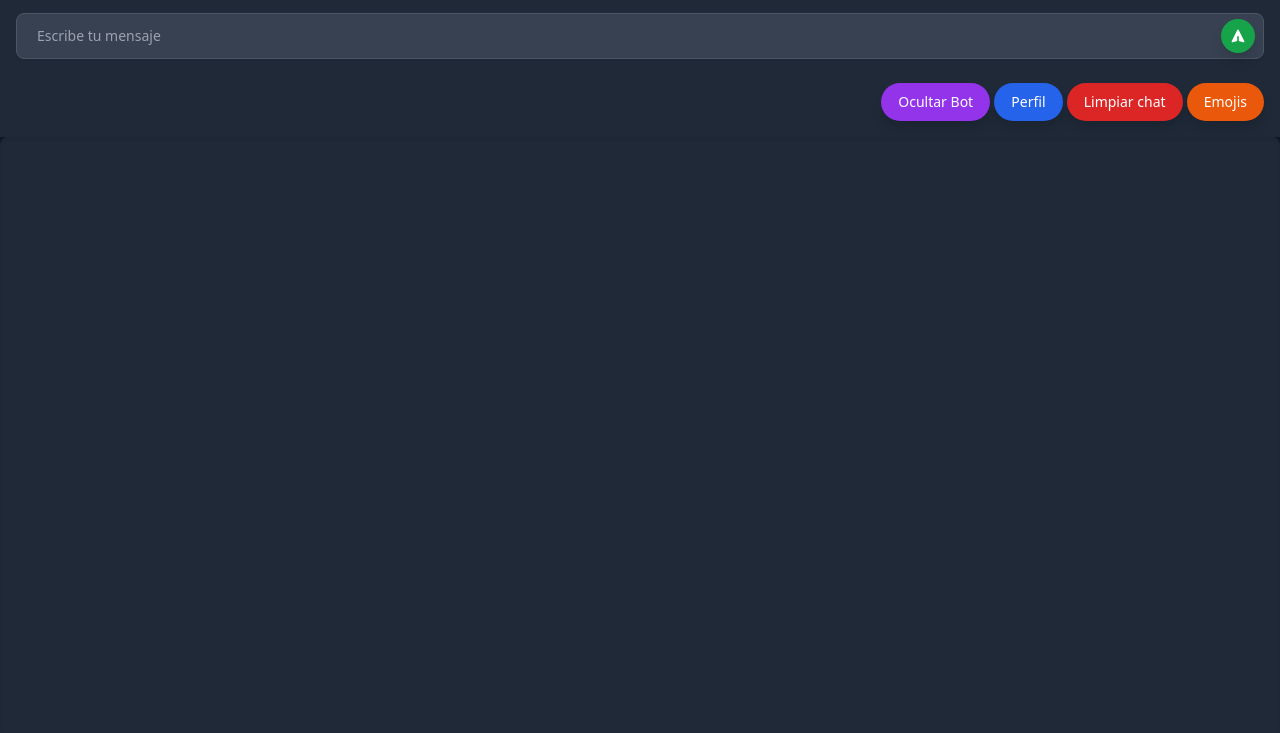
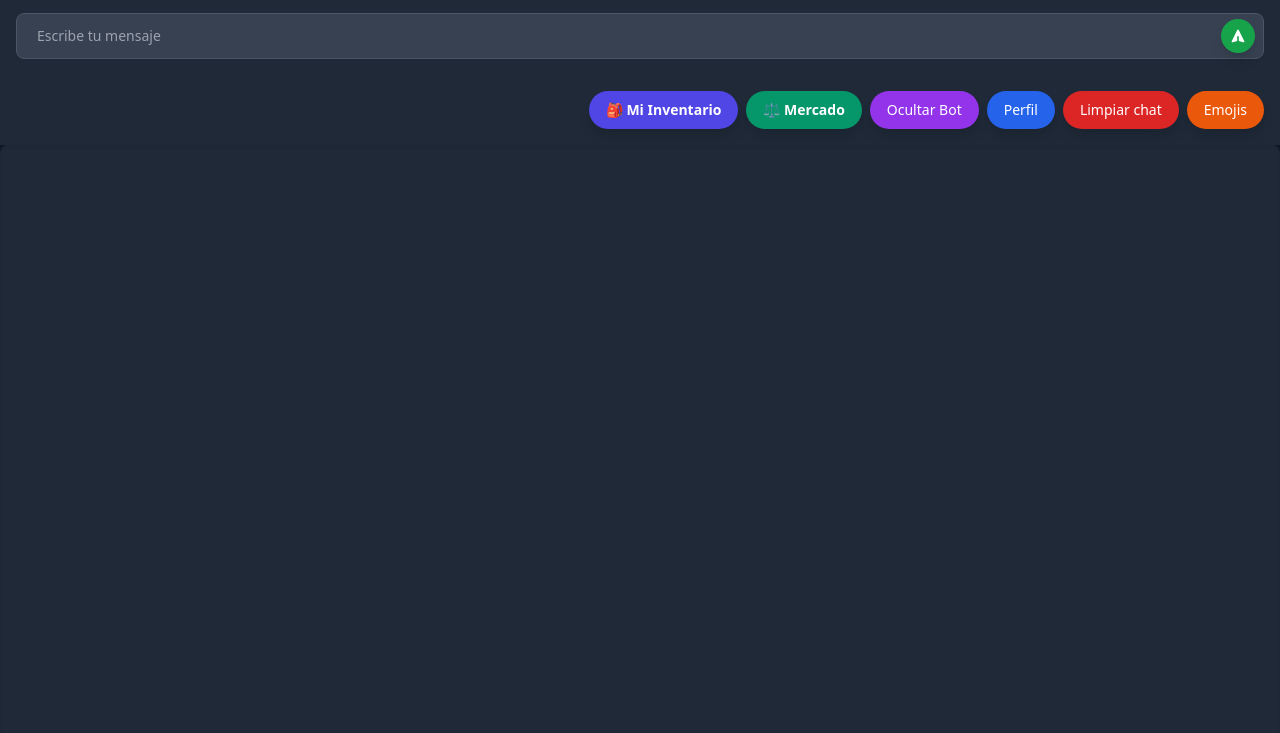
Before and after one commit to GabrielgsdCIUwU/Chat-Local, a website: page public/views/messages.html in a window 1280 px wide. Shown: the part 67-800 px from the top of the page. Drawn offline with nearby package versions, Linux system fonts and the light colour scheme; files that its build step writes are made by us from their sources; no server answers.

Commit message:
feat(views): Añadir botones inventario y mercado

```diff
--- a/public/views/messages.html
+++ b/public/views/messages.html
@@ -52,7 +52,13 @@
 
       <div id="userList" class="absolute bg-gray-700 text-gray-200 rounded-lg shadow-lg z-10 hidden"></div>
 
-      <div class="text-right">
+      <div class="text-right mt-2 flex flex-wrap justify-end gap-2">
+        <button id="btn-inventory" class="bg-indigo-600 text-white rounded-full py-2 px-4 border border-transparent text-sm transition-all shadow-lg hover:bg-indigo-500 hover:shadow-md focus:outline-none focus:ring-2 focus:ring-indigo-400 font-bold flex items-center gap-2">
+    🎒    Mi Inventario
+        </button>
+        <button id="btn-market" class="bg-emerald-600 text-white rounded-full py-2 px-4 border border-transparent text-sm transition-all shadow-lg hover:bg-emerald-500 hover:shadow-md focus:outline-none focus:ring-2 focus:ring-emerald-400 font-bold flex items-center gap-2">
+          ⚖️ Mercado
+        </button>
         <button
           class="bg-purple-600 text-white rounded-full py-2 px-4 border border-transparent text-sm transition-all shadow-lg hover:bg-purple-500 hover:shadow-md active:bg-purple-700 focus:outline-none focus:ring-2 focus:ring-purple-400"
           id="toggleBot">
```
